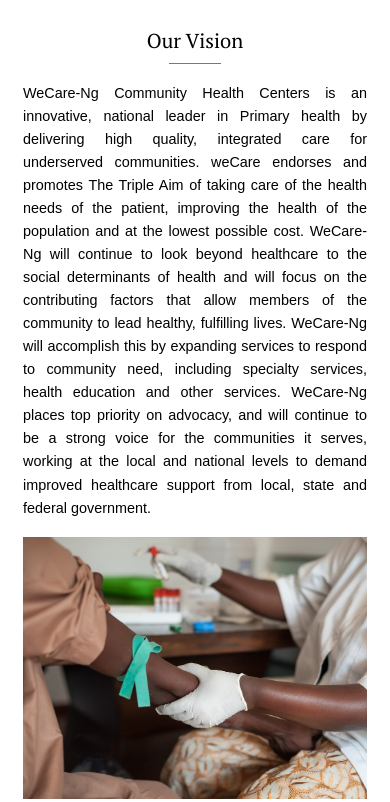
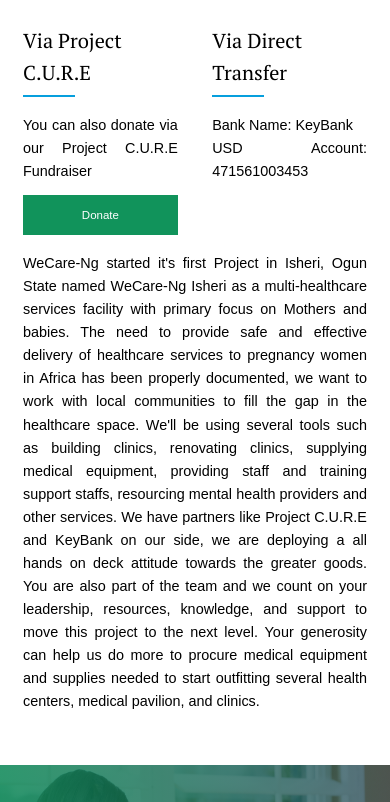
Before and after one commit to joelebukatobi/weCareNg, a website: page dist/donate.html in a window 390 px wide. Shown: the part 424-1226 px from the top of the page. Drawn offline with nearby package versions, Linux system fonts and the light colour scheme.

Commit message:
Implemented Requested Changes

```diff
--- a/sass/_components.scss
+++ b/sass/_components.scss
@@ -103,6 +103,10 @@
   width: 100%;
 }
 
+.container-contact {
+  width: 100%;
+}
+
 .container-leaders {
   background-color: #e6f5fc;
 }
--- a/sass/_contact.scss
+++ b/sass/_contact.scss
@@ -29,12 +29,13 @@
     width: 100%;
     max-width: 192rem;
     margin: 0 auto;
-    padding: 0 32rem;
+    // padding: 0 32rem;
     color: $color-white;
     display: flex;
     justify-content: space-between;
     &__text {
       width: 45%;
+
       &__group {
         margin-bottom: 2.4rem;
         & > * {
@@ -78,7 +79,6 @@
       }
     }
     &__content {
-      padding: 3.2rem;
       flex-direction: column;
       & > * {
         width: 100%;
--- a/sass/_donate.scss
+++ b/sass/_donate.scss
@@ -1,20 +1,22 @@
 .donate {
-  display: flex;
-  justify-content: space-between;
-  & .vision {
-    width: 30%;
-    & img {
-      width: 100%;
-    }
-  }
   &__row {
     display: flex;
     justify-content: space-between;
     margin-bottom: 4rem;
-    &__image {
+    &__transfer {
       width: 45%;
-      & img {
-        width: 100%;
+      display: flex;
+      justify-content: space-between;
+      & .heading {
+        align-items: flex-start;
+      }
+      & > * {
+        width: 45%;
+      }
+      & .project {
+        & .btn {
+          width: 100%;
+        }
       }
     }
     &__text {
@@ -22,32 +24,12 @@
       & .heading {
         align-items: flex-start;
       }
+      & .paragraph {
+        text-align: justify;
+      }
     }
   }
   @media (min-width: 320px) and (max-width: 576px) {
-    flex-direction: column;
-    & .vision {
-      width: 100%;
-      margin: 0 auto;
-      &__text {
-        display: flex;
-        flex-direction: column;
-        justify-content: center;
-      }
-      & .paragraph {
-        text-align: center;
-      }
-      & .btn {
-        margin: 0 auto;
-        width: 50%;
-        align-self: center;
-      }
-    }
-    & .vision {
-      &:nth-of-type(3) {
-        display: none;
-      }
-    }
     &__row {
       flex-direction: column-reverse;
       & > * {
```
Also changed, not shown: dist/about.html, dist/contact.html, dist/css/style.css, dist/donate.html, dist/index.html, dist/services.html.
